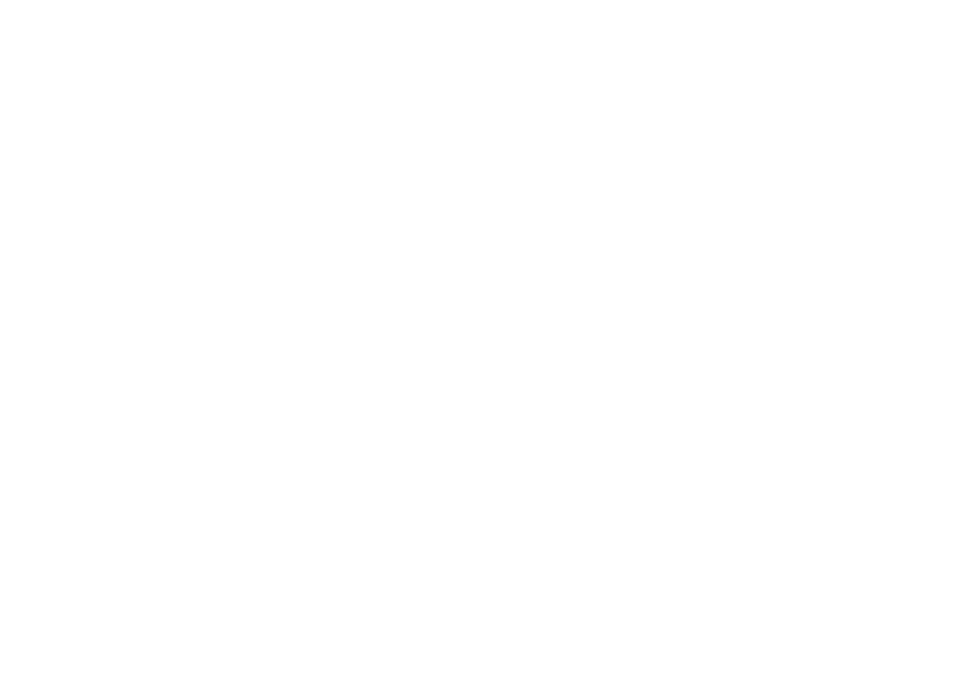
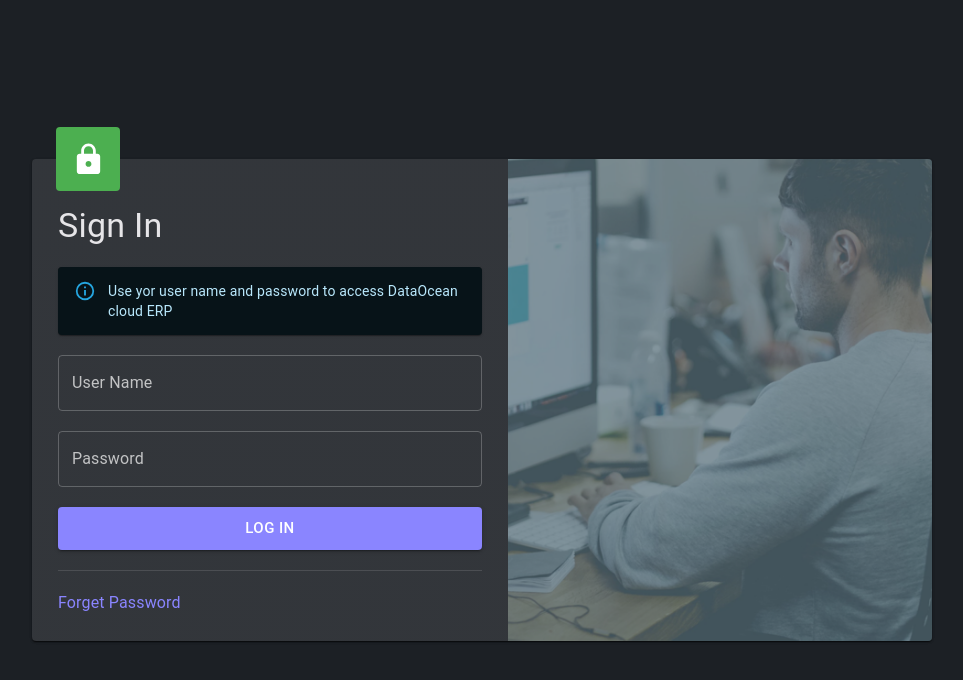
Before and after one commit to A-Alharthey/dataocean_project_frontend, a React (Create React App) app: page / in a window 1280 px wide. Shown: the top 680 px of the page, without its empty margins (158-1121 px from the left). Built offline with nearby package versions, Linux system fonts and the light colour scheme.

Commit message:
added sign in page

```diff
--- a/package.json
+++ b/package.json
@@ -3,13 +3,18 @@
   "version": "0.1.0",
   "private": true,
   "dependencies": {
+    "@emotion/react": "^11.14.0",
+    "@emotion/styled": "^11.14.1",
+    "@mui/material": "^7.3.7",
     "@testing-library/dom": "^10.4.1",
     "@testing-library/jest-dom": "^6.9.1",
     "@testing-library/react": "^16.3.2",
     "@testing-library/user-event": "^13.5.0",
     "react": "^19.2.4",
     "react-dom": "^19.2.4",
+    "react-router-dom": "^7.13.0",
     "react-scripts": "5.0.1",
+    "react-toastify": "^11.0.5",
     "web-vitals": "^2.1.4"
   },
   "scripts": {
--- a/src/App.js
+++ b/src/App.js
@@ -1,8 +1,26 @@
 import logo from './logo.svg';
 import './App.css';
-
+import { RouterProvider, createBrowserRouter } from 'react-router-dom';
+import SignIn from './pages/SignIn';
+import { ThemeProvider,createTheme } from '@mui/material';
+const router = createBrowserRouter([
+  {path:"/",element:<SignIn/>},
+  {},
+  {}])
+const theme = createTheme({
+  palette:{
+    mode:"dark",
+    primary:{
+      main:"#8a85ff"
+    }
+  }
+})
 function App() {
-  return(<></>);
+  return (
+    <ThemeProvider theme={theme}>
+      <RouterProvider router={router}/>
+    </ThemeProvider>
+  );
 }
 
 export default App;
--- a/src/index.js
+++ b/src/index.js
@@ -3,11 +3,10 @@
 import './index.css';
 import App from './App';
 import reportWebVitals from './reportWebVitals';
-
 const root = ReactDOM.createRoot(document.getElementById('root'));
 root.render(
   <React.StrictMode>
-    <App />
+    <App/>
   </React.StrictMode>
 );
 
--- /dev/null
+++ b/src/pages/SignIn.js
@@ -0,0 +1,75 @@
+import { Box, Container, Paper, Card, CardContent, CardMedia, Typography, TextField, Alert, Avatar, SvgIcon, Button, Divider, Link, useTheme} from '@mui/material';
+import useMediaQuery from '@mui/material/useMediaQuery';
+import { useState } from 'react';
+import { ToastContainer } from 'react-toastify';
+function SignIn() {
+  const theme = useTheme()
+  const matches= useMediaQuery(theme.breakpoints.up("md"))
+  const [username,setUsername]=useState("")
+  const [password,setPassword]=useState("")
+  const [errors,setErrors]=useState({username:"",password:""})
+  function handleSignIn(e){
+    if (checkError(e)){
+      return
+    }
+    const config = {
+      method:"POST",
+      body:JSON.stringify({username,password}),
+      headers:{
+        "Content-Type":"application/json",
+        "Accept":"application/json"
+      }
+    }
+    fetch("http://92.205.234.30:7071/api/Login",config).then((res)=>res.json()).then((data)=>{console.log(data)}).catch((e)=>alert("something went wrong!"))
+  }
+  function checkError(e){
+    const elementName= e.target.id
+    const temp = {...errors}
+    let isError = false
+    if (elementName === "username" || elementName === "submit"){
+      if(username.trim() === ""){
+        temp.username = "username is required"
+        isError=true
+      }
+    }
+    if (elementName === "password" || elementName === "submit"){
+      if(password.trim() === ""){
+        temp.password = "password is required"
+        isError=true
+      }
+    }
+    setErrors(temp)
+    return isError
+  }
+  return (
+    <>
+    <Box sx={{ bgcolor: "#1c2025", height: "100vh", width: "100vw", display: "flex", justifyContent: "center", alignItems: "center", flexDirection: "row" }}>
+      <Paper elevation={1} sx={{ position: "relative", bgcolor: "#1c2025", maxWidth: "md", flexGrow: "1", marginX: "24px" }}>
+        <Avatar sx={{ position: "absolute", color: "#fff", bgcolor: "#4caf50", width: "64px", height: "64px", borderRadius: "4px", top: "-32px", left: "24px" }} variant='circular' >
+          <SvgIcon fontSize='large'>
+            <path d='M18 8h-1V6c0-2.76-2.24-5-5-5S7 3.24 7 6v2H6c-1.1 0-2 .9-2 2v10c0 1.1.9 2 2 2h12c1.1 0 2-.9 2-2V10c0-1.1-.9-2-2-2zm-6 9c-1.1 0-2-.9-2-2s.9-2 2-2 2 .9 2 2-.9 2-2 2zm3.1-9H8.9V6c0-1.71 1.39-3.1 3.1-3.1 1.71 0 3.1 1.39 3.1 3.1v2z' />
+          </SvgIcon>
+        </Avatar>
+        <Card sx={{ bgcolor: "transparent", display: "flex", flexDirection: "row" }} >
+          <CardContent sx={{ flex: "1", display: "flex", flexDirection: "column", margin: "10px", flexBasis: "50%" }}>
+            <Typography variant={"h4"} sx={{ fontFamily: "Roboto, Helvetica, Arial, sans-serif", color: "#e6e5e8", marginY: "20px" }} >Sign In</Typography>
+            <Paper sx={{ marginBottom: "20px" }}>
+              <Alert severity='info'>Use yor user name and password to access DataOcean cloud ERP</Alert>
+            </Paper>
+            <TextField onChange={e=>setUsername(e.target.value)} id="username" label="User Name" variant='outlined' color='primary' sx={{ marginBottom: "20px" }} helperText={errors.username} error={Boolean(errors.username)} onBlur={(e)=>checkError(e)}></TextField>
+            <TextField onChange={e=>setPassword(e.target.value)} id="password" label="Password" variant='outlined' color='primary' type='password' onBlur={(e)=>checkError(e)} helperText={errors.password} error={Boolean(errors.password)}></TextField>
+            <Button onClick={(e)=>handleSignIn(e)} id="submit" variant='contained' size='large' sx={{ marginY: "20px", fontSize: "0.9375rem", fontFamily: "Roboto, Helvetica, Arial, sans-serif" }}>LOG IN</Button>
+            <Divider />
+            <Typography color='primary' sx={{ marginTop: "20px" }}>
+              <Link underline='hover' href='/forgetpassword'>Forget Password</Link>
+            </Typography>
+          </CardContent>
+          { matches && <CardMedia image='/auth.png' sx={{ flexGrow: "1", flexBasis: "50%" }} />}
+        </Card>
+      </Paper>
+    </Box>
+    </>
+  );
+}
+
+export default SignIn;
```
Also changed, not shown: public/auth.png (added), 1 other file (tests, documents, lock files or other folders).
